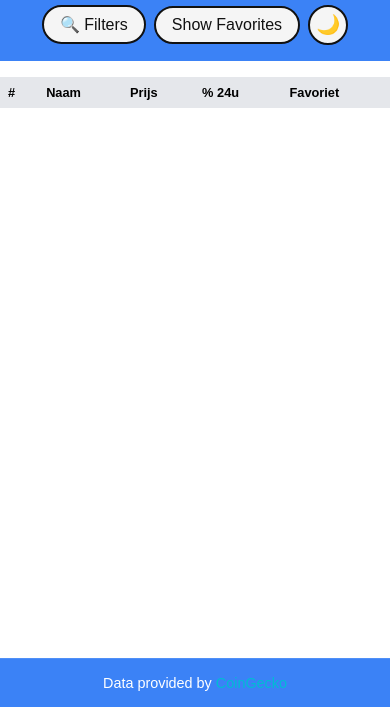
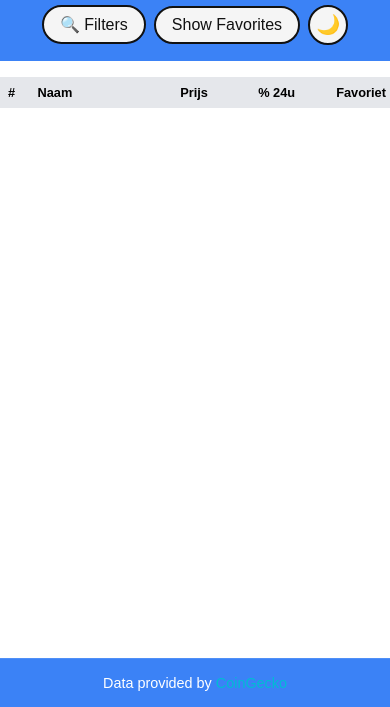
Before and after one commit to DarioDML/CryptoTracker, a website built with Vite: page index.html in a window 390 px wide. Shown: the part 137-844 px from the top of the page. Built offline with nearby package versions, Linux system fonts and the light colour scheme; no server answers.

Commit message:
Fix Overflow tabel mobiel

```diff
--- a/src/css/style.css
+++ b/src/css/style.css
@@ -452,6 +452,54 @@ html {
 /* Responsive design voor kleinere schermen */
 @media (max-width: 768px) {
   #crypto-table {
+    width: 100%;
+    table-layout: fixed;
+  }
+  #crypto-table th:nth-child(1),
+  #crypto-table td:nth-child(1) {
+    width: 5%;
+    min-width: 5%;
+    max-width: 5%;
+  }
+  #crypto-table th:nth-child(2),
+  #crypto-table td:nth-child(2) {
+    width: 40%;
+    min-width: 40%;
+    max-width: 40%;
+    /* white-space: nowrap; */
+    /* overflow: hidden; */
+    text-overflow: ellipsis;
+  }
+  #crypto-table th:nth-child(3),
+  #crypto-table td:nth-child(3) {
+    width: 20%;
+    min-width: 20%;
+    max-width: 20%;
+  }
+  #crypto-table th:nth-child(4),
+  #crypto-table td:nth-child(4) {
+    width: 20%;
+    min-width: 20%;
+    max-width: 20%;
+  }
+  #crypto-table th:nth-child(8),
+  #crypto-table td:nth-child(8) {
+    width: 15%;
+    min-width: 15%;
+    max-width: 15%;
+    text-align: center;         /* Zorg dat de inhoud gecentreerd is */
+    vertical-align: middle;     /* Verticaal centreren */
+  }
+
+  #crypto-table td:nth-child(8) .favorite-icon {
+    justify-content: center;    /* Flexbox centrering */
+    align-items: center;
+    display: flex;
+    margin: 0 auto;             /* Extra horizontaal centreren */
+    float: none;                /* Zorg dat float niet in de weg zit */
+  }
+
+  #crypto-table {
     font-size: 0.9rem; /* Verklein de tekst voor kleinere schermen */
     width: 100%; /* Forceer volledige schermbreedte */
     overflow-x: auto;
```
